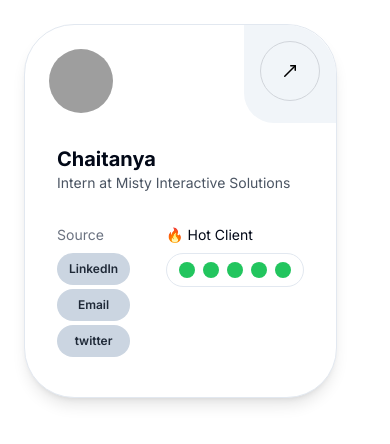
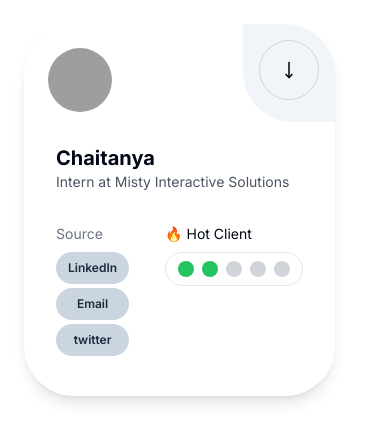
Before and after one commit to empirecodefoundation/ui, a Next.js app in the folder empire-ui/: page / in a window 390 px wide. Shown: the top 444 px of the page. Built offline with nearby package versions, Linux system fonts and the light colour scheme; grey boxes are pictures that could not be loaded.

Commit message:
Add Card1: add a reusable card component

```diff
--- a/empire-ui/package.json
+++ b/empire-ui/package.json
@@ -27,6 +27,7 @@
   "license": "MIT",
   "dependencies": {
     "@ai-sdk/openai": "^0.0.54",
+    "@headlessui/react": "^2.1.4",
     "@nanostores/react": "github:ai/react",
     "@radix-ui/react-avatar": "^1.1.0",
     "@radix-ui/react-checkbox": "^1.1.1",
--- a/empire-ui/src/app/globals.css
+++ b/empire-ui/src/app/globals.css
@@ -1,6 +1,7 @@
 @tailwind base;
 @tailwind components;
 @tailwind utilities;
+
 @layer base {
   :root {
     --background: 0 0% 100%;
@@ -27,7 +28,7 @@
     --chart-3: 197 37% 24%;
     --chart-4: 43 74% 66%;
     --chart-5: 27 87% 67%;
-    --radius: 0.5rem
+    --radius: 0.5rem;
   }
   .dark {
     --background: 222.2 84% 4.9%;
@@ -53,9 +54,10 @@
     --chart-2: 160 60% 45%;
     --chart-3: 30 80% 55%;
     --chart-4: 280 65% 60%;
-    --chart-5: 340 75% 55%
+    --chart-5: 340 75% 55%;
   }
 }
+
 @layer base {
   * {
     @apply border-border;
--- a/empire-ui/src/app/page.tsx
+++ b/empire-ui/src/app/page.tsx
@@ -3,5 +3,11 @@
 import { Card1Demo } from "@/components/templates/Card1Demo";
 
 export default function Component() {
-  return <Card1Demo />;
+  return (
+    <div className="p-6 h-screen">
+      <div className="flex gap-5 flex-auto flex-wrap">
+        <Card1Demo />
+      </div>
+    </div>
+  );
 }
--- a/empire-ui/src/components/templates/Card1Demo.tsx
+++ b/empire-ui/src/components/templates/Card1Demo.tsx
@@ -2,7 +2,6 @@ import { Card1 } from "@/components/ui/cards/card1";
 
 export const Card1Demo = () => {
   return (
-    <div className="p-6">
     <Card1
       name={"Chaitanya"}
       title={"Intern"}
@@ -10,14 +9,13 @@ export const Card1Demo = () => {
       imageUrl={
         "https://images.ctfassets.net/h6goo9gw1hh6/2sNZtFAWOdP1lmQ33VwRN3/24e953b920a9cd0ff2e1d587742a2472/1-intro-photo-final.jpg?w=1200&h=992&fl=progressive&q=70&fm=jpg"
       }
-        rating={5}
+      rating={2}
       socials={[
         { name: "LinkedIn", href: "" },
         { name: "Email", href: "" },
         { name: "twitter", href: "" },
       ]}
-        redirectLink="/chaitanya"
+      additional_information="This section contains additional information about the client, their projects, and any other relevant details."
     />
-    </div>
   );
 };
--- a/empire-ui/src/components/ui/cards/card1.tsx
+++ b/empire-ui/src/components/ui/cards/card1.tsx
@@ -1,7 +1,6 @@
-"use client";
-
-import { MoveUpRight } from "lucide-react";
+import { useState } from "react";
 import { useRouter } from "next/navigation";
+import { MoveDown, MoveRight } from "lucide-react";
 import { motion } from "framer-motion";
 import Link from "next/link";
 
@@ -14,6 +13,7 @@ interface ProfileCardProps {
   rating: number;
   socials: { name: string; href: string }[];
   redirectLink: string;
+  additional_information: string;
 }
 
 export const Card1: React.FC<ProfileCardProps> = ({
@@ -23,23 +23,35 @@ export const Card1: React.FC<ProfileCardProps> = ({
   imageUrl,
   rating,
   socials,
-  redirectLink,
-  children,
+  additional_information,
 }) => {
   const router = useRouter();
+  const [isExpanded, setIsExpanded] = useState(false);
+
+  const handleExpandToggle = () => {
+    setIsExpanded(!isExpanded);
+  };
 
   return (
-    <div className="relative w-fit bg-white rounded-[50px] shadow-lg p-6 pb-2 border">
-      <div className="absolute top-0 right-0 bg-slate-100 rounded-tr-[50px] rounded-bl-[30px] p-4">
+    <div className="relative shadow-lg rounded-[50px] bg-white p-6 pb-2 flex flex-col sm:flex-row">
+      <div>
+        <div className="absolute top-0 right-0 bg-slate-100 p-4 rounded-tr-[50px] rounded-bl-[50px]">
           <motion.button
             className="text-gray-400 hover:text-gray-600"
             whileHover={{ scale: 1.1 }}
+            onClick={handleExpandToggle}
+            animate={{ rotate: isExpanded ? 180 : 0 }}
+            transition={{ duration: 0.3 }}
           >
-          <MoveUpRight
-            className="border border-gray-300 rounded-full p-5 bg-slate-100"
+            <MoveRight
+              className="border border-gray-300 rounded-full p-5 bg-slate-100 hidden sm:block"
               size={60}
               color="black"
-            onClick={() => router.push(redirectLink)}
+            />
+            <MoveDown
+              className="border border-gray-300 rounded-full p-5 bg-slate-100 block sm:hidden"
+              size={60}
+              color="black"
             />
           </motion.button>
         </div>
@@ -58,7 +70,8 @@ export const Card1: React.FC<ProfileCardProps> = ({
           </p>
         </div>
 
-      <div className="my-8 mx-2 flex justify-between gap-x-9">
+        {/* Static Content */}
+        <div className="my-8 mx-2 flex justify-between space-x-9">
           <div>
             <p className="text-sm text-gray-500 mb-2">Source</p>
             <div className="grid grid-cols-1 sm:grid-cols-2 gap-1 text-xs">
@@ -93,5 +106,23 @@ export const Card1: React.FC<ProfileCardProps> = ({
           </div>
         </div>
       </div>
+
+      {/* Expandable Section to the Right */}
+      <motion.div
+        initial={{ width: 0, opacity: 0 }}
+        animate={{
+          width: isExpanded ? "auto" : 0, // Set your desired width for expanded state
+          height: isExpanded ? "auto" : 0,
+          opacity: isExpanded ? 1 : 0,
+        }}
+        transition={{ duration: 0.5 }}
+        className="overflow-hidden bg-white rounded-tr-[50px] rounded-br-[50px] flex items-center justify-center"
+      >
+        <div className="w-64 px-6 py-2">
+          <h3 className="text-lg font-semibold">Additional Information</h3>
+          <p className="text-sm text-gray-600">{additional_information}</p>
+        </div>
+      </motion.div>
+    </div>
   );
 };
```
Also changed, not shown: 1 other file (tests, documents, lock files or other folders). Lines whose indentation alone changed are shown as unchanged.
